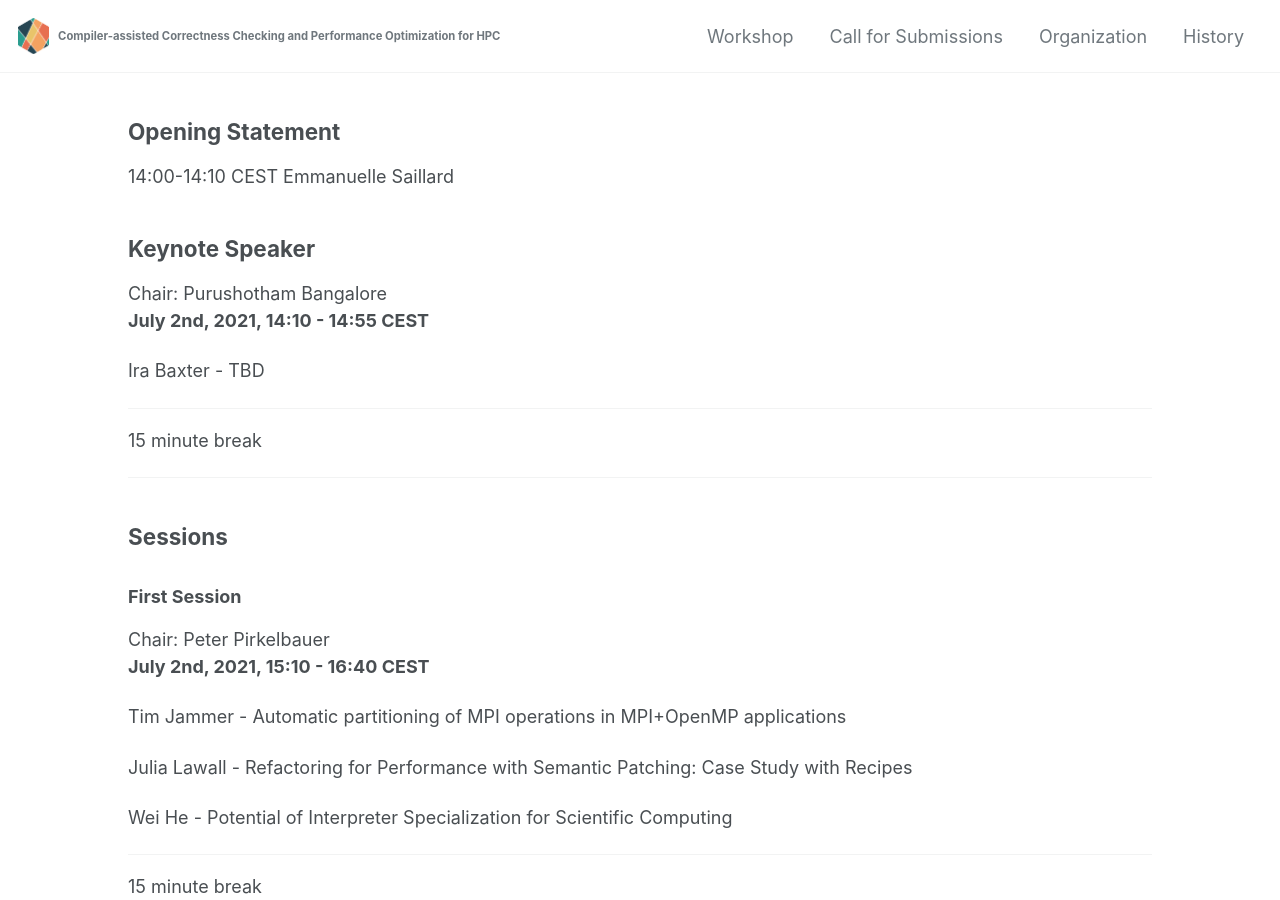
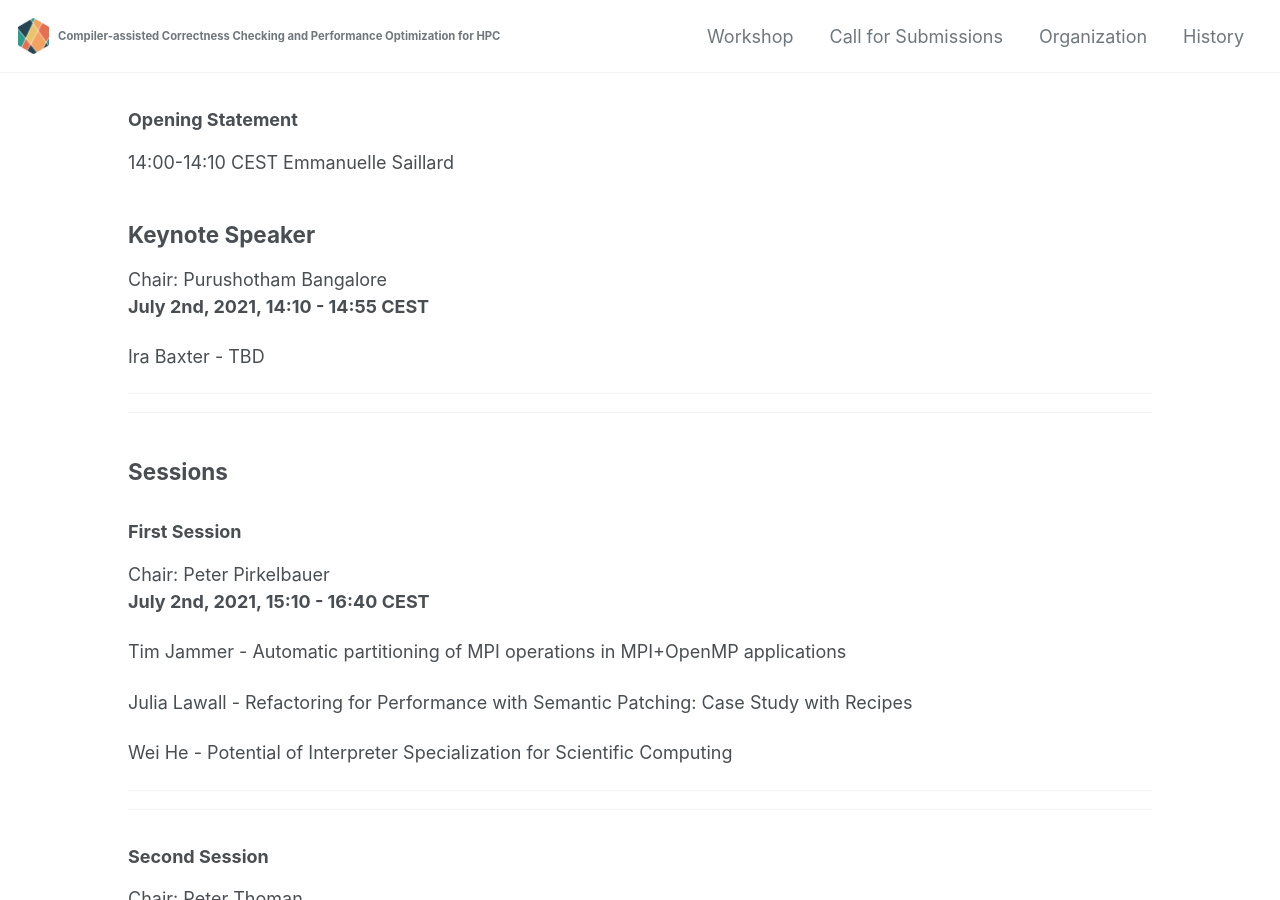
Before and after one commit to c3po-workshop/c3po-workshop.github.io, a Jekyll site: the page built from _pages/2021/program.md, in a window 1280 px wide and 900 px high. Built offline with Jekyll 4.4.1, drawn with Linux system fonts in a browser that asks for light colours; cached includes are drawn as plain includes; nearby versions of some CDN libraries; our own code applies the rules of GitHub Pages for plain Markdown files.

Commit message:
Removed explicit breaks

```diff
--- a/_pages/2021/program.md
+++ b/_pages/2021/program.md
@@ -2,7 +2,7 @@
 permalink: /2021/program
 ---
 
-## Opening Statement
+### Opening Statement
 14:00-14:10 CEST
 Emmanuelle Saillard
 
@@ -16,9 +16,6 @@
 ABSTRACT-->
 
 ---
-
-15 minute break
-
 ---
 
 ## Sessions
@@ -39,9 +36,6 @@
 Wei He - Potential of Interpreter Specialization for Scientific Computing
 
 ---
-
-15 minute break
-
 ---
 
 ### Second Session
@@ -52,6 +46,6 @@
 
 Reed Milewicz - Negative Perceptions About the Applicability of Source-to-Source Compilers in HPC: A Literature Review
 
-## Closing Statement
+### Closing Statement
 17:55 - 18:00 CEST
 Julien Jaeger
```
